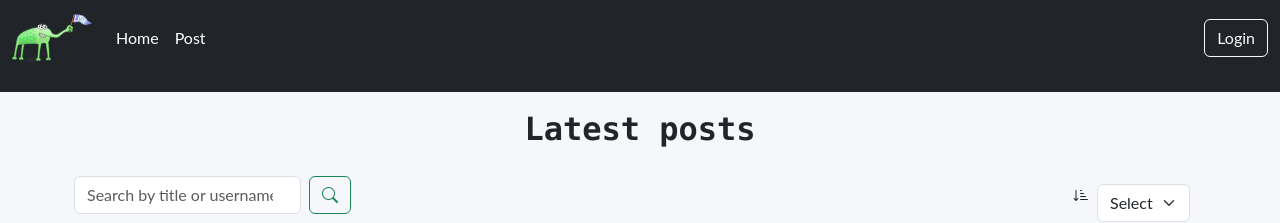
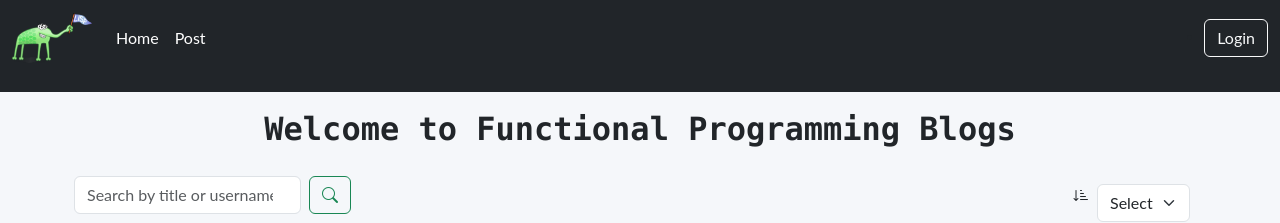
Before and after one commit to shioi/Blog-App, a React (Create React App) app in the folder frontend/: page / in a window 1280 px wide. Shown: the top 223 px of the page. Built offline with nearby package versions, Linux system fonts and the light colour scheme; no server answers.

Commit message:
Update Home.js
changed  title

```diff
--- a/frontend/src/pages/Home.js
+++ b/frontend/src/pages/Home.js
@@ -64,7 +64,7 @@ return (
                 <section className="text-center">
                     <div className="row">
                         <div id="intro" className="p-1 text-center">
-                        <h1 className="mb-1 h2 fw-bold text-body-primary font-monospace" style={{ color: 'darkpink' }}>Latest posts</h1>
+                        <h1 className="mb-1 h2 fw-bold text-body-primary font-monospace" style={{ color: 'darkpink' }}>Welcome to Functional Programming Blogs</h1>
                             <div className="d-flex justify-content-between align-items-center">
                                 <form className="d-flex" onSubmit={handleSearch}>
                                     <input
```
